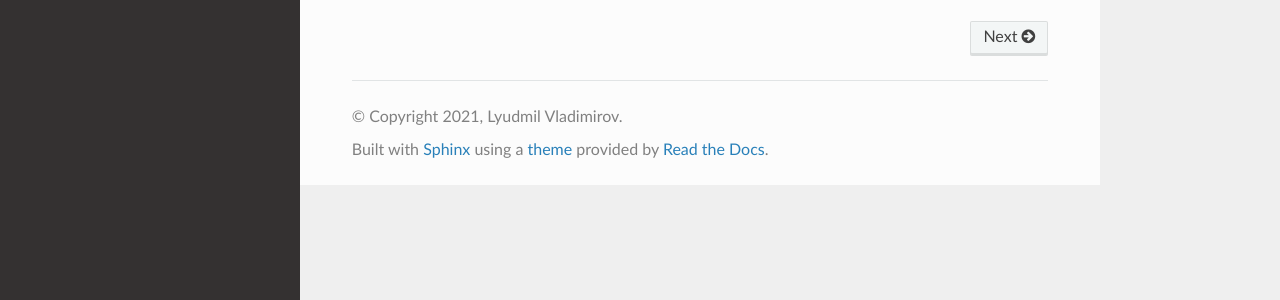
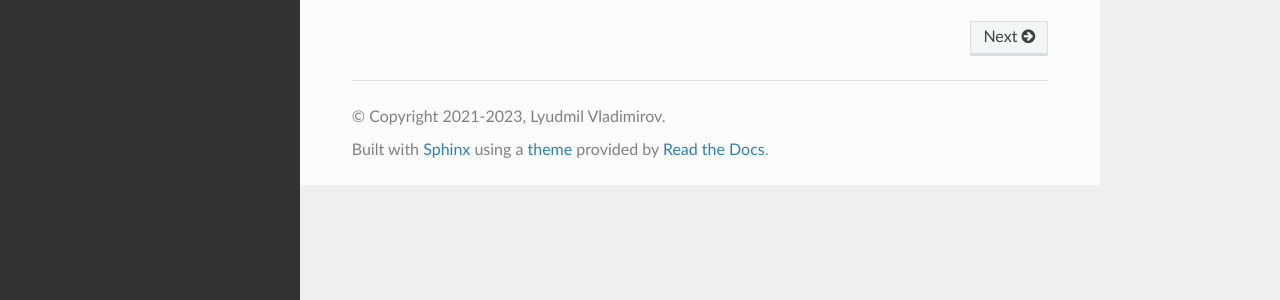
Before and after one commit to sglvladi/pyehm, a Sphinx documentation site: the page built from docs/source/index.rst, in a window 1280 px wide. Shown: the part 449-749 px from the top of the page. Built offline with Sphinx 7.4.7 and the Read the Docs theme 2.0.0, drawn with Linux system fonts in a browser that asks for light colours; pages that are not in the unit, such as notebooks, are missing from menus.

Commit message:
Documentation updates

```diff
--- a/docs/source/conf.py
+++ b/docs/source/conf.py
@@ -13,15 +13,16 @@
 import re
 import os
 import sys
+
+from pyehm import __version__
+
 sys.path.insert(0, os.path.abspath('.'))
 sys.path.insert(0, os.path.abspath('../../'))
-
-from pyehm import __version__
 
 # -- Project information -----------------------------------------------------
 
 project = 'PyEHM'
-copyright = '2021, Lyudmil Vladimirov'
+copyright = '2021-2023, Lyudmil Vladimirov'
 author = 'Lyudmil Vladimirov'
 
 # The full version, including alpha/beta/rc tags
```
